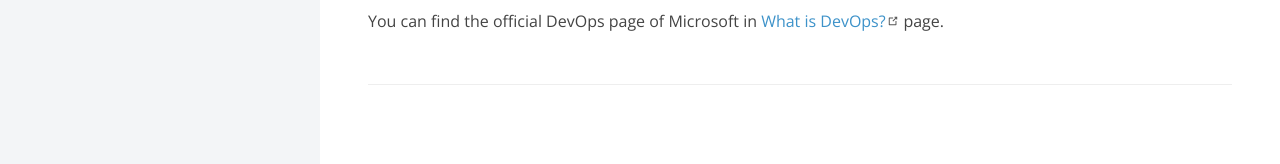
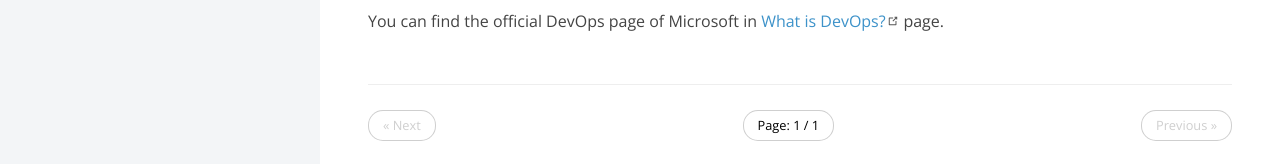
Before and after one commit to polatengin/devopstips.net, a Jekyll site: the page built from index.html, in a window 1280 px wide and 1081 px high. Shown: the part 914-1078 px from the top of the window. Built offline with Jekyll 4.4.1, drawn with Linux system fonts in a browser that asks for light colours; nearby versions of some CDN libraries; the list of posts is cut into pages by our own code.

Commit message:
pagination at the bottom of the page is shown

```diff
--- a/index.html
+++ b/index.html
@@ -28,3 +28,16 @@ title: "Home"
   <div class="post-description">{{ post.content }}</div>
 </section>
 {% endfor %}
+<ul class="pager">
+{% if paginator.previous_page %}
+  <li class="previous"><a href="{{ paginator.previous_page_path }}"><span aria-hidden="true">&laquo;</span> Next</a></li>
+{% else %}
+  <li class="previous disabled"><a><span aria-hidden="true">&laquo;</span> Next</a></li>
+{% endif %}
+  <li><span class="page_number">Page: {{ paginator.page }} / {{ paginator.total_pages }}</span></li>
+{% if paginator.next_page %}
+  <li class="next"><a href="{{ paginator.next_page_path }}">Previous <span aria-hidden="true">&raquo;</span></a></li>
+{% else %}
+  <li class="next disabled"><a>Previous <span aria-hidden="true">&raquo;</span></a></li>
+{% endif %}
+</ul>
```
